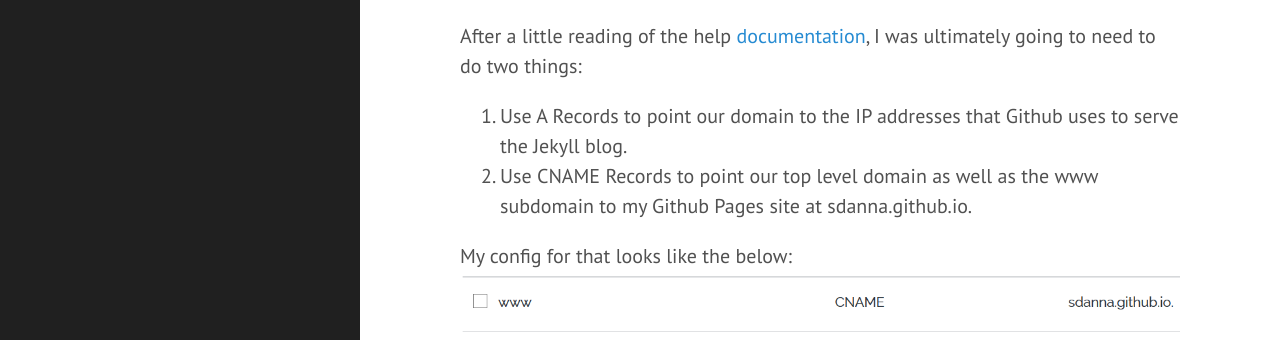
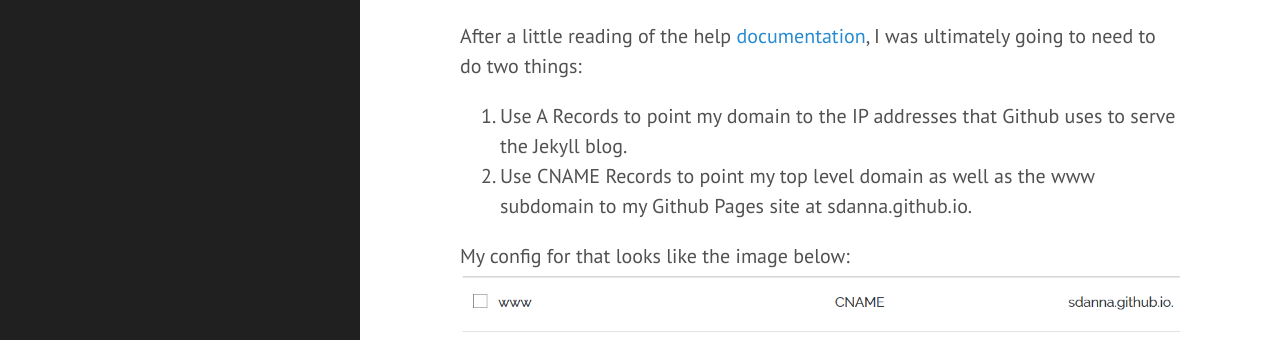
Before and after one commit to sdanna/sdanna.github.io, a Jekyll site: the page built from _posts/2014-09-10-Hover-Domain-Pointing-To-Github-Pages.md, in a window 1280 px wide and 1205 px high. Shown: the part 319-659 px from the top of the window. Built offline with Jekyll 4.4.1, drawn with Linux system fonts in a browser that asks for light colours; Markdown is read by kramdown in place of the engine named in the settings.

Commit message:
Fixing grammar issues.

```diff
--- a/_posts/2014-09-10-Hover-Domain-Pointing-To-Github-Pages.md
+++ b/_posts/2014-09-10-Hover-Domain-Pointing-To-Github-Pages.md
@@ -7,10 +7,10 @@ The first order of business to standing up my blog was to point my domain regist
 
 After a little reading of the help [documentation](https://help.github.com/articles/about-custom-domains-for-github-pages-sites), I was ultimately going to need to do two things:
 
-1.  Use A Records to point our domain to the IP addresses that Github uses to serve the Jekyll blog.
-2.  Use CNAME Records to point our top level domain as well as the www subdomain to my Github Pages site at sdanna.github.io.
+1.  Use A Records to point my domain to the IP addresses that Github uses to serve the Jekyll blog.
+2.  Use CNAME Records to point my top level domain as well as the www subdomain to my Github Pages site at sdanna.github.io.
 
-My config for that looks like the below:
+My config for that looks like the image below:
 <img src="{{ site.baseurl }}public/images/Hover-Github-Pages.png" alt="Hover Configuration for Github Pages" />
 
 It's important to note that when you are creating the CNAME records that you put the trailing dot (.) after the url.  Otherwise you will not have a good time.
```
